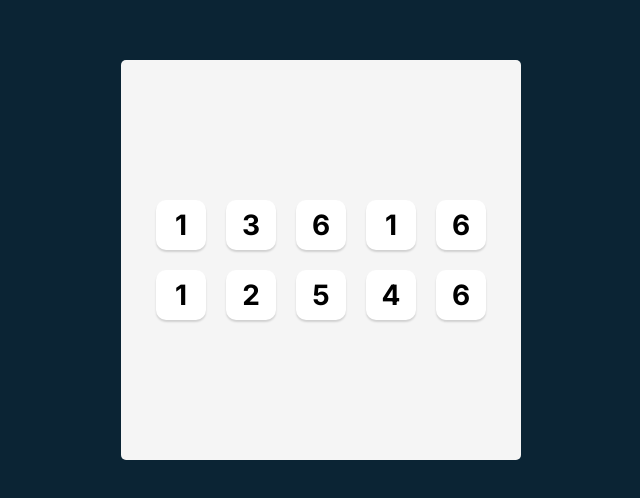
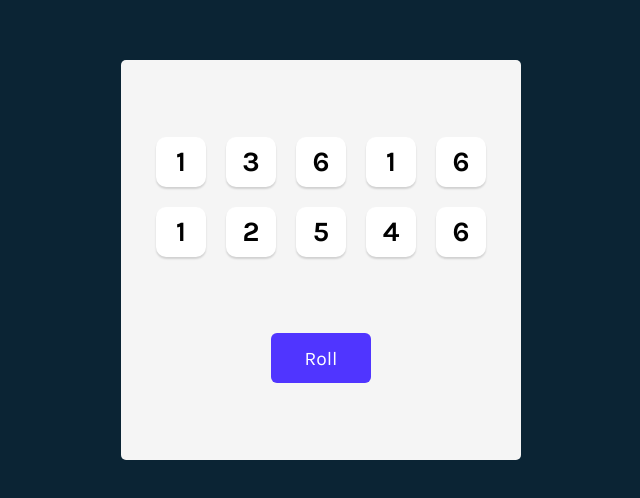
Before and after one commit to shivambhosale13/React-Projects, a React (Vite) app in the folder Tenzies/: page / in a window 1280 px wide. Shown: the part 140-638 px from the top of the page, without its empty margins (319-959 px from the left). Built offline with nearby package versions, Linux system fonts and the light colour scheme.

Commit message:
feat: update font family to Karla and improve button styles in CSS; refactor dice generation logic in App component

```diff
--- a/Tenzies/index.html
+++ b/Tenzies/index.html
@@ -6,7 +6,7 @@
 
     <link rel="preconnect" href="https://fonts.googleapis.com">
     <link rel="preconnect" href="https://fonts.gstatic.com" crossorigin>
-    <link href="https://fonts.googleapis.com/css2?family=Inter:ital,opsz,wght@0,14..32,100..900;1,14..32,100..900&display=swap" rel="stylesheet">
+    <link href="https://fonts.googleapis.com/css2?family=Karla:ital,wght@0,200..800;1,200..800&display=swap" rel="stylesheet">
     <link rel="stylesheet" href="src/index.css">
     <title>tenzies</title>
   </head>
--- a/Tenzies/src/App.jsx
+++ b/Tenzies/src/App.jsx
@@ -2,9 +2,8 @@
 import { useState } from 'react'
 
 export default function App() {
-    const [dice , setDice] = useState(generateAllNewDice)
 
-
+    const [dice, setDice] = useState(generateAllNewDice())
 
     function generateAllNewDice() {
         return new Array(10)
@@ -12,20 +11,20 @@
             .map(() => Math.ceil(Math.random() * 6))
     }
 
+    function rollDice() {
+        setDice(generateAllNewDice())
+    }
 
-    const diceElements = dice.map(num =>
-       <Die value={num}/>
-    )
-
+    const diceElements = dice.map(num => <Die value={num} />)
 
     return (
         <main>
+            <div className="dice-container">
+                {diceElements}
+            </div>
 
-            <div className="dice-container">
-                {
-                    diceElements
-                }
-            </div>
+            <button className="roll-dice" onClick={rollDice}>Roll</button>
+
         </main>
     )
 }
--- a/Tenzies/src/index.css
+++ b/Tenzies/src/index.css
@@ -3,7 +3,7 @@
 }
 
 body {
-    font-family: Inter, sans-serif;
+    font-family: Karla, sans-serif;
     margin: 0;
     background-color: #0B2434;
     padding: 20px;
@@ -27,7 +27,7 @@
     border-radius: 5px;
     display: flex;
     flex-direction: column;
-    justify-content: center;
+    justify-content: space-evenly;
     align-items: center;
 }
 
@@ -37,6 +37,11 @@
     gap: 20px;
 }
 
+button {
+    font-family: Karla, sans-serif;
+    cursor: pointer;
+}
+
 .dice-container button {
     height: 50px;
     width: 50px;
@@ -44,8 +49,16 @@
     border-radius: 10px;
     border: none;
     background-color: white;
-    font-family: Inter, sans-serif;
     font-size: 1.75rem;
     font-weight: bold;
-    cursor: pointer;
 }
+
+button.roll-dice {
+    height: 50px;
+    width: 100px;
+    border: none;
+    border-radius: 6px;
+    background-color: #5035FF;
+    color: white;
+    font-size: 1.2rem;
+}
```
